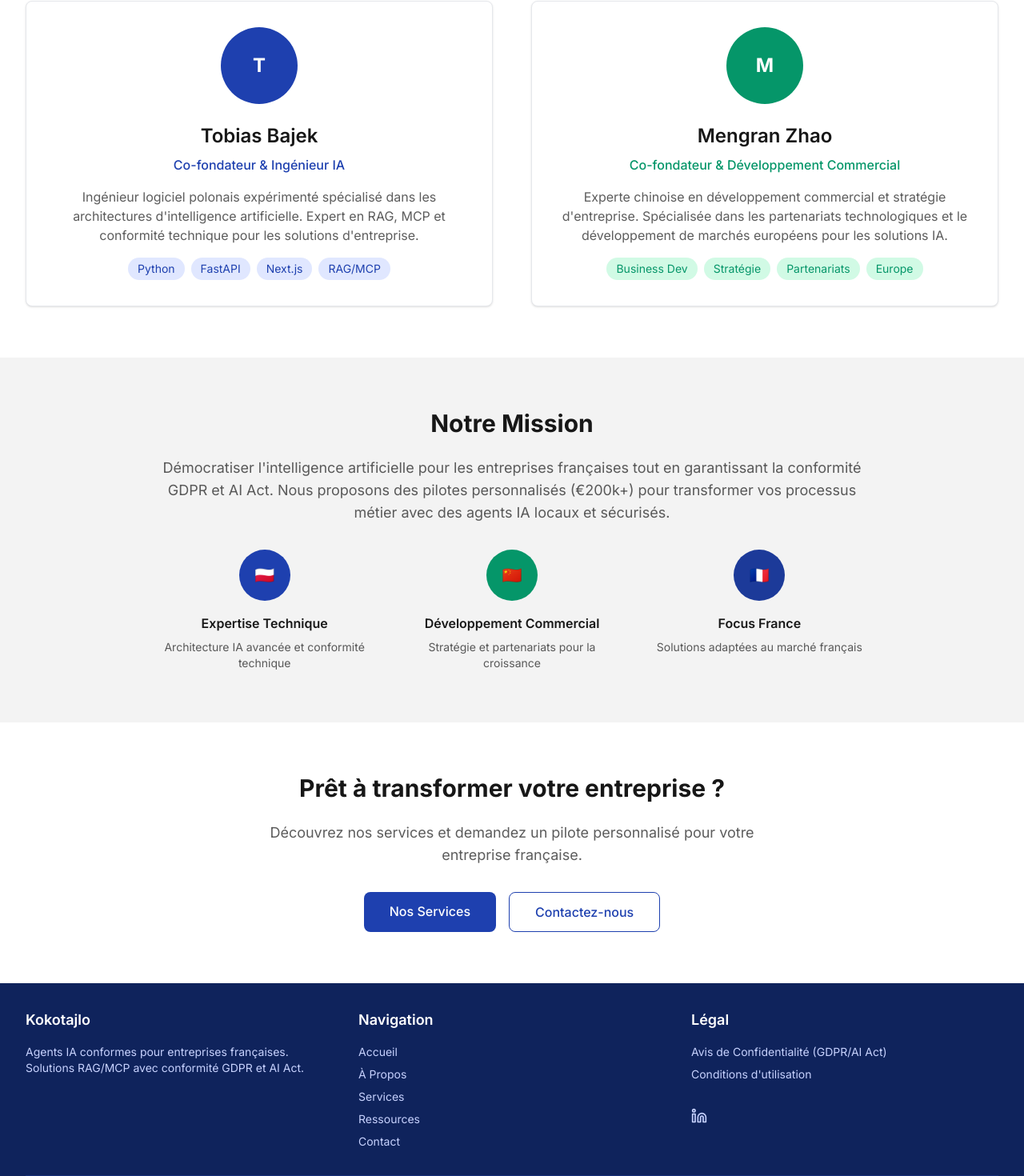
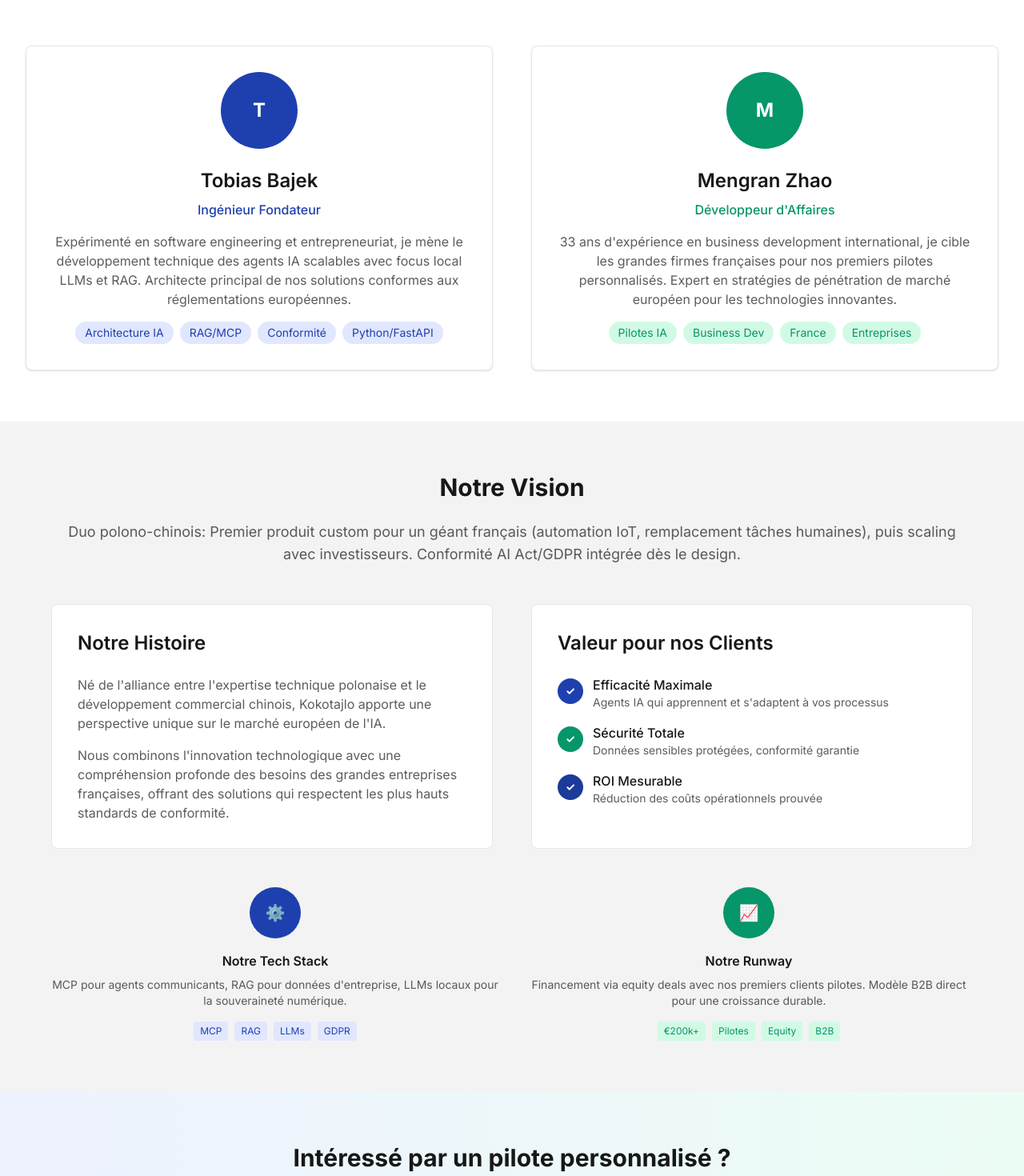
Before and after one commit to ObywatelTB/Kokotajlo, a Next.js app: page /about in a window 1280 px wide. Shown: the part 383-1853 px from the top of the page at 80% size. Built offline with nearby package versions, Linux system fonts and the light colour scheme; no server answers.

Commit message:
à propos

```diff
--- a/src/app/about/page.tsx
+++ b/src/app/about/page.tsx
@@ -2,12 +2,12 @@ import type { Metadata } from 'next';
 import Link from 'next/link';
 
 export const metadata: Metadata = {
-  title: 'À Propos | Kokotajlo Agents IA FR',
-  description: 'Découvrez notre équipe polono-chinoise spécialisée dans les agents IA conformes GDPR. Solutions RAG/MCP pour entreprises françaises avec pilotes sur mesure.',
-  keywords: ['à propos Kokotajlo', 'agents IA France', 'équipe IA', 'GDPR conformité', 'pilotes IA entreprise'],
+  title: 'À Propos | Kokotajlo – Duo IA pour Entreprises FR',
+  description: 'Rencontrez nos fondateurs: Ingénieur polonais et développeur d&apos;affaires chinois. Agents IA conformes RAG/MCP pour automation française.',
+  keywords: ['équipe IA France', 'pilotes agents IA GDPR', 'fondateurs Kokotajlo', 'duo polono-chinois IA'],
   openGraph: {
-    title: 'À Propos | Kokotajlo Agents IA FR',
-    description: 'Découvrez notre équipe polono-chinoise spécialisée dans les agents IA conformes GDPR.',
+    title: 'À Propos | Kokotajlo – Duo IA pour Entreprises FR',
+    description: 'Rencontrez nos fondateurs: Ingénieur polonais et développeur d&apos;affaires chinois. Agents IA conformes RAG/MCP pour automation française.',
     url: '/about',
     siteName: 'Kokotajlo',
     locale: 'fr_FR',
@@ -25,10 +25,12 @@ export default function AboutPage() {
             <h1 className="text-4xl md:text-5xl font-bold text-foreground mb-6">
               À Propos de Kokotajlo
             </h1>
-            <p className="text-xl text-foreground/70 max-w-3xl mx-auto">
-              Une équipe polono-chinoise passionnée par l&apos;intelligence artificielle
-              pour les entreprises françaises
+            <p className="text-xl text-foreground/70 max-w-3xl mx-auto mb-8">
+              Créer des agents IA qui transforment les entreprises françaises
             </p>
+            <div className="inline-flex items-center px-6 py-3 bg-primary text-primary-content rounded-full text-lg font-medium">
+              Notre mission: L&apos;intelligence artificielle au service de l&apos;excellence française
+            </div>
           </div>
         </div>
       </section>
@@ -44,17 +46,17 @@ export default function AboutPage() {
                   <span className="text-2xl font-bold text-primary-content">T</span>
                 </div>
                 <h3 className="text-2xl font-semibold text-foreground mb-2">Tobias Bajek</h3>
-                <p className="text-primary font-medium mb-4">Co-fondateur & Ingénieur IA</p>
+                <p className="text-primary font-medium mb-4">Ingénieur Fondateur</p>
                 <p className="text-foreground/70 mb-4">
-                  Ingénieur logiciel polonais expérimenté spécialisé dans les architectures
-                  d&apos;intelligence artificielle. Expert en RAG, MCP et conformité technique
-                  pour les solutions d&apos;entreprise.
+                  Expérimenté en software engineering et entrepreneuriat, je mène le développement
+                  technique des agents IA scalables avec focus local LLMs et RAG. Architecte
+                  principal de nos solutions conformes aux réglementations européennes.
                 </p>
                 <div className="flex flex-wrap gap-2 justify-center">
-                  <span className="bg-primary-100 text-primary px-3 py-1 rounded-full text-sm">Python</span>
-                  <span className="bg-primary-100 text-primary px-3 py-1 rounded-full text-sm">FastAPI</span>
-                  <span className="bg-primary-100 text-primary px-3 py-1 rounded-full text-sm">Next.js</span>
+                  <span className="bg-primary-100 text-primary px-3 py-1 rounded-full text-sm">Architecture IA</span>
                   <span className="bg-primary-100 text-primary px-3 py-1 rounded-full text-sm">RAG/MCP</span>
+                  <span className="bg-primary-100 text-primary px-3 py-1 rounded-full text-sm">Conformité</span>
+                  <span className="bg-primary-100 text-primary px-3 py-1 rounded-full text-sm">Python/FastAPI</span>
                 </div>
               </div>
             </div>
@@ -66,17 +68,17 @@ export default function AboutPage() {
                   <span className="text-2xl font-bold text-accent-content">M</span>
                 </div>
                 <h3 className="text-2xl font-semibold text-foreground mb-2">Mengran Zhao</h3>
-                <p className="text-accent font-medium mb-4">Co-fondateur & Développement Commercial</p>
+                <p className="text-accent font-medium mb-4">Développeur d&apos;Affaires</p>
                 <p className="text-foreground/70 mb-4">
-                  Experte chinoise en développement commercial et stratégie d&apos;entreprise.
-                  Spécialisée dans les partenariats technologiques et le développement
-                  de marchés européens pour les solutions IA.
+                  33 ans d&apos;expérience en business development international, je cible les grandes
+                  firmes françaises pour nos premiers pilotes personnalisés. Expert en stratégies
+                  de pénétration de marché européen pour les technologies innovantes.
                 </p>
                 <div className="flex flex-wrap gap-2 justify-center">
+                  <span className="bg-accent-100 text-accent px-3 py-1 rounded-full text-sm">Pilotes IA</span>
                   <span className="bg-accent-100 text-accent px-3 py-1 rounded-full text-sm">Business Dev</span>
-                  <span className="bg-accent-100 text-accent px-3 py-1 rounded-full text-sm">Stratégie</span>
-                  <span className="bg-accent-100 text-accent px-3 py-1 rounded-full text-sm">Partenariats</span>
-                  <span className="bg-accent-100 text-accent px-3 py-1 rounded-full text-sm">Europe</span>
+                  <span className="bg-accent-100 text-accent px-3 py-1 rounded-full text-sm">France</span>
+                  <span className="bg-accent-100 text-accent px-3 py-1 rounded-full text-sm">Entreprises</span>
                 </div>
               </div>
             </div>
@@ -87,37 +89,108 @@ export default function AboutPage() {
       {/* Mission Section */}
       <section className="py-16 bg-foreground/5">
         <div className="max-w-7xl mx-auto px-4 sm:px-6 lg:px-8">
-          <div className="text-center max-w-4xl mx-auto">
-            <h2 className="text-3xl font-bold text-foreground mb-6">
-              Notre Mission
-            </h2>
-            <p className="text-lg text-foreground/70 mb-8">
-              Démocratiser l&apos;intelligence artificielle pour les entreprises françaises
-              tout en garantissant la conformité GDPR et AI Act. Nous proposons des
-              pilotes personnalisés (€200k+) pour transformer vos processus métier
-              avec des agents IA locaux et sécurisés.
-            </p>
-            <div className="grid grid-cols-1 md:grid-cols-3 gap-8">
+          <div className="max-w-6xl mx-auto">
+            <div className="text-center mb-12">
+              <h2 className="text-3xl font-bold text-foreground mb-6">
+                Notre Vision
+              </h2>
+              <p className="text-lg text-foreground/70">
+                Duo polono-chinois: Premier produit custom pour un géant français (automation IoT,
+                remplacement tâches humaines), puis scaling avec investisseurs.
+                Conformité AI Act/GDPR intégrée dès le design.
+              </p>
+            </div>
+
+            <div className="grid grid-cols-1 lg:grid-cols-2 gap-12 mb-12">
+              {/* Story */}
+              <div className="bg-background border border-border rounded-lg p-8">
+                <h3 className="text-2xl font-semibold text-foreground mb-6">
+                  Notre Histoire
+                </h3>
+                <div className="space-y-4 text-foreground/70">
+                  <p>
+                    Né de l&apos;alliance entre l&apos;expertise technique polonaise et le développement
+                    commercial chinois, Kokotajlo apporte une perspective unique sur le marché
+                    européen de l&apos;IA.
+                  </p>
+                  <p>
+                    Nous combinons l&apos;innovation technologique avec une compréhension profonde
+                    des besoins des grandes entreprises françaises, offrant des solutions qui
+                    respectent les plus hauts standards de conformité.
+                  </p>
+                </div>
+              </div>
+
+              {/* Value Proposition */}
+              <div className="bg-background border border-border rounded-lg p-8">
+                <h3 className="text-2xl font-semibold text-foreground mb-6">
+                  Valeur pour nos Clients
+                </h3>
+                <div className="space-y-4">
+                  <div className="flex items-start space-x-3">
+                    <div className="w-8 h-8 bg-primary rounded-full flex items-center justify-center flex-shrink-0 mt-1">
+                      <span className="text-primary-content font-bold text-sm">✓</span>
+                    </div>
+                    <div>
+                      <h4 className="font-medium text-foreground">Efficacité Maximale</h4>
+                      <p className="text-foreground/70 text-sm">Agents IA qui apprennent et s&apos;adaptent à vos processus</p>
+                    </div>
+                  </div>
+                  <div className="flex items-start space-x-3">
+                    <div className="w-8 h-8 bg-accent rounded-full flex items-center justify-center flex-shrink-0 mt-1">
+                      <span className="text-accent-content font-bold text-sm">✓</span>
+                    </div>
+                    <div>
+                      <h4 className="font-medium text-foreground">Sécurité Totale</h4>
+                      <p className="text-foreground/70 text-sm">Données sensibles protégées, conformité garantie</p>
+                    </div>
+                  </div>
+                  <div className="flex items-start space-x-3">
+                    <div className="w-8 h-8 bg-primary-600 rounded-full flex items-center justify-center flex-shrink-0 mt-1">
+                      <span className="text-primary-content font-bold text-sm">✓</span>
+                    </div>
+                    <div>
+                      <h4 className="font-medium text-foreground">ROI Mesurable</h4>
+                      <p className="text-foreground/70 text-sm">Réduction des coûts opérationnels prouvée</p>
+                    </div>
+                  </div>
+                </div>
+              </div>
+            </div>
+
+            {/* Tech Stack & Runway */}
+            <div className="grid grid-cols-1 md:grid-cols-2 gap-8">
               <div className="text-center">
                 <div className="w-16 h-16 bg-primary rounded-full flex items-center justify-center mx-auto mb-4">
-                  <span className="text-primary-content font-bold text-xl">🇵🇱</span>
+                  <span className="text-primary-content font-bold text-xl">⚙️</span>
                 </div>
-                <h3 className="font-semibold text-foreground mb-2">Expertise Technique</h3>
-                <p className="text-foreground/70 text-sm">Architecture IA avancée et conformité technique</p>
+                <h3 className="font-semibold text-foreground mb-2">Notre Tech Stack</h3>
+                <p className="text-foreground/70 text-sm mb-4">
+                  MCP pour agents communicants, RAG pour données d&apos;entreprise,
+                  LLMs locaux pour la souveraineté numérique.
+                </p>
+                <div className="flex flex-wrap gap-2 justify-center">
+                  <span className="bg-primary-100 text-primary px-2 py-1 rounded text-xs">MCP</span>
+                  <span className="bg-primary-100 text-primary px-2 py-1 rounded text-xs">RAG</span>
+                  <span className="bg-primary-100 text-primary px-2 py-1 rounded text-xs">LLMs</span>
+                  <span className="bg-primary-100 text-primary px-2 py-1 rounded text-xs">GDPR</span>
+                </div>
               </div>
               <div className="text-center">
                 <div className="w-16 h-16 bg-accent rounded-full flex items-center justify-center mx-auto mb-4">
-                  <span className="text-accent-content font-bold text-xl">🇨🇳</span>
+                  <span className="text-accent-content font-bold text-xl">📈</span>
                 </div>
-                <h3 className="font-semibold text-foreground mb-2">Développement Commercial</h3>
-                <p className="text-foreground/70 text-sm">Stratégie et partenariats pour la croissance</p>
-              </div>
-              <div className="text-center">
-                <div className="w-16 h-16 bg-primary-600 rounded-full flex items-center justify-center mx-auto mb-4">
-                  <span className="text-primary-content font-bold text-xl">🇫🇷</span>
+                <h3 className="font-semibold text-foreground mb-2">Notre Runway</h3>
+                <p className="text-foreground/70 text-sm mb-4">
+                  Financement via equity deals avec nos premiers clients pilotes.
+                  Modèle B2B direct pour une croissance durable.
+                </p>
+                <div className="flex flex-wrap gap-2 justify-center">
+                  <span className="bg-accent-100 text-accent px-2 py-1 rounded text-xs">€200k+</span>
+                  <span className="bg-accent-100 text-accent px-2 py-1 rounded text-xs">Pilotes</span>
+                  <span className="bg-accent-100 text-accent px-2 py-1 rounded text-xs">Equity</span>
+                  <span className="bg-accent-100 text-accent px-2 py-1 rounded text-xs">B2B</span>
                 </div>
-                <h3 className="font-semibold text-foreground mb-2">Focus France</h3>
-                <p className="text-foreground/70 text-sm">Solutions adaptées au marché français</p>
               </div>
             </div>
           </div>
@@ -125,28 +198,28 @@ export default function AboutPage() {
       </section>
 
       {/* CTA Section */}
-      <section className="py-16">
+      <section className="py-16 bg-gradient-to-r from-primary-50 to-accent-50">
         <div className="max-w-7xl mx-auto px-4 sm:px-6 lg:px-8">
           <div className="text-center">
             <h2 className="text-3xl font-bold text-foreground mb-6">
-              Prêt à transformer votre entreprise ?
+              Intéressé par un pilote personnalisé ?
             </h2>
             <p className="text-lg text-foreground/70 mb-8 max-w-2xl mx-auto">
-              Découvrez nos services et demandez un pilote personnalisé
-              pour votre entreprise française.
+              Discutons de votre projet d&apos;automation IoT ou de remplacement de tâches humaines.
+              Nos premiers pilotes sont disponibles pour les grandes entreprises françaises.
             </p>
             <div className="flex flex-col sm:flex-row gap-4 justify-center">
               <Link
-                href="/services"
+                href="/contact"
                 className="bg-primary text-primary-content hover:bg-primary-600 px-8 py-3 rounded-lg font-medium transition-colors duration-200 btn"
               >
-                Nos Services
+                Discuter Pilote
               </Link>
               <Link
-                href="/contact"
+                href="/services"
                 className="bg-background text-primary border border-primary hover:bg-primary hover:text-primary-content px-8 py-3 rounded-lg font-medium transition-colors duration-200 btn"
               >
-                Contactez-nous
+                Découvrir nos Solutions
               </Link>
             </div>
           </div>
```
Also changed, not shown: 2 other files (tests, documents, lock files or other folders).
